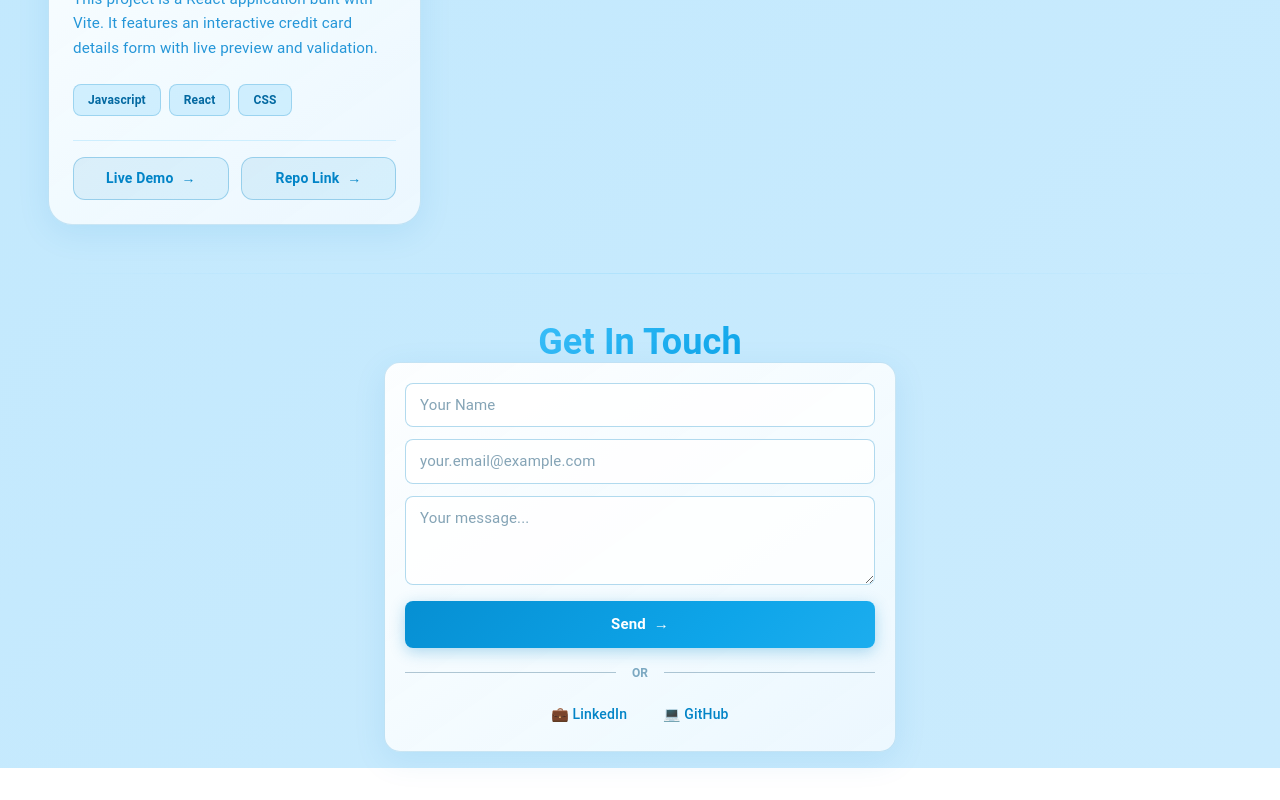
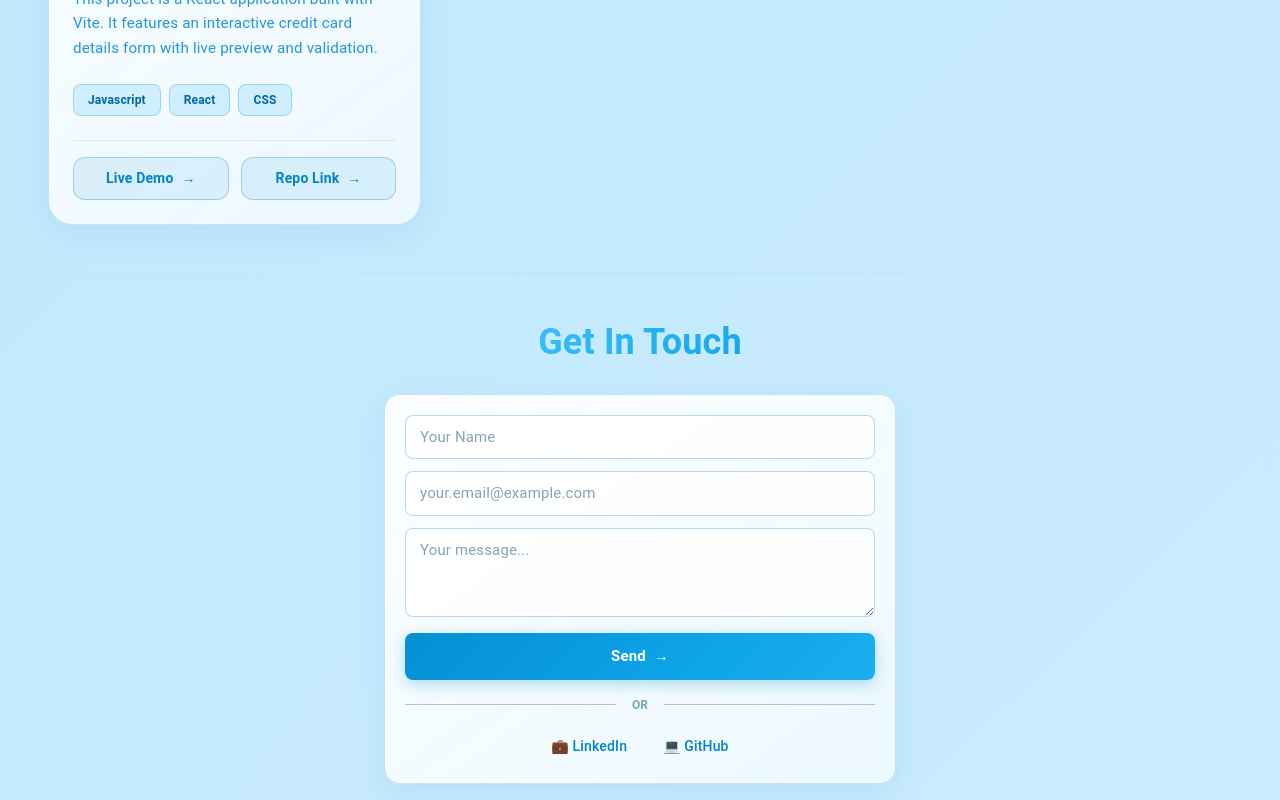
Before and after one commit to iranloyehannah/Portfolio, a React (Vite) app: page / in a window 1280 px wide. Shown: the part 3361-4161 px from the top of the page. Before the commit the page ends 4129 px from the top, so only its background shows below. Built offline with nearby package versions, Linux system fonts and the light colour scheme.

Commit message:
ui changes made

```diff
--- a/src/Contact.tsx
+++ b/src/Contact.tsx
@@ -33,7 +33,7 @@ const Contact: React.FC<ContactProps> = ({ darkMode }) => {
     <section id="contact" className="flex flex-col items-center justify-center py-8 md:py-12 px-4 md:px-6">
       <h2
         className="text-3xl md:text-4xl font-bold mb-4 md:mb-6 gradient-text"
-        style={{ animation: "fadeIn 0.8s ease-out" }}
+        style={{ animation: "fadeIn 0.8s ease-out", paddingBottom: "2rem" }}
       >
         Get In Touch
       </h2>
```
